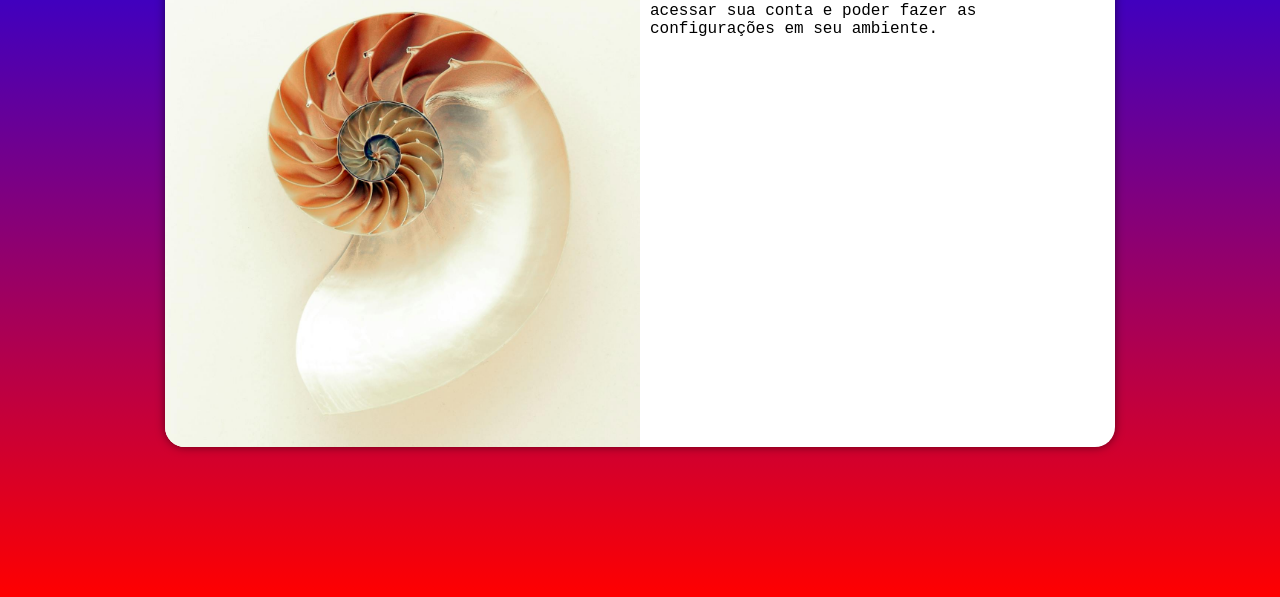
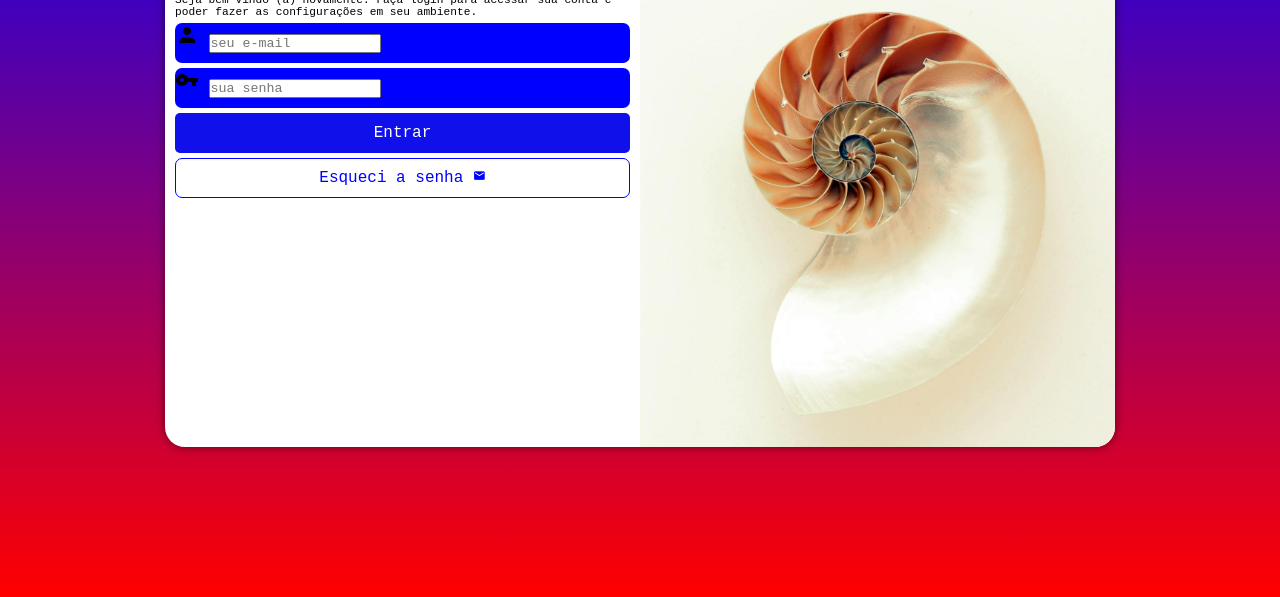
Before and after one commit to cogitoleandro/projeto-login, a plain HTML site: page index.html in a window 1280 px wide. Shown: the part 203-800 px from the top of the page. Drawn offline with Linux system fonts and the light colour scheme.

Commit message:
desenvolvendo o estilo do formulario

```diff
--- a/estilos/media-query.css
+++ b/estilos/media-query.css
@@ -29,13 +29,13 @@
         width: 950px;
     }
     section#login > div#imagem {
-        float: left;
+        float: right;
         width: 50%;
         height: 100%;
 
     }
     section#login > div#formulario {
-        float: right;
+        float: left;
         width: 50%;
     }
 }
--- a/estilos/style.css
+++ b/estilos/style.css
@@ -24,7 +24,7 @@ section#login {
     overflow: hidden; /* Este atributo faz com que o que esta fora da borda (margem) saia. Assim a borda voltará em seu formato normal, observe ao retira-lo ... */
 
     background-color: white;
-    width: 250px;
+    width: 280px;
     height: 500px;
     border-radius: 20px;
     box-shadow: 0px 0px 10px rgba(0, 0, 0, 0.521);
@@ -44,3 +44,59 @@ section#login > div#formulario {
     padding: 10px;
 
 }
+div#formulario > h1 {
+    text-align: center;
+    margin-bottom: 10px;
+}
+div#formulario > p {
+    font-size: 0.7em;
+}
+form > input[type=submit] {
+    display: block;
+    font-size: 1em;
+    width: 100%;
+    height: 40px;
+    background-color: rgba(15, 15, 235, 0.993);
+    color: white;
+    border: none;
+    border-radius: 5px;
+    cursor: pointer;
+
+}
+form > input[type=submit]:hover {
+    background-color: rgb(7, 7, 180);
+}
+form > a.botao {
+    display: block;
+    text-align: center;
+    font-size: 1em;
+    width: 100%;
+    height: 40px;
+    padding-top: 10px;
+    margin-top: 5px;
+    background-color: white;
+    color: blue;
+    border: 1px solid blue;
+    border-radius: 7px;
+    text-decoration: none;
+
+
+}
+form > a.botao > i {
+    font-size: 0.8em;
+}
+form > a.botao:hover {
+    background-color: rgb(5, 5, 175);
+    color: white;
+}
+form > div.campo {
+    background-color: blue;
+    display: block;
+    width: 100%;
+    height: 40px;
+    border-radius: 7px;
+    margin: 5px 0px;
+}
+div.campo > label {
+    display: none;
+}
--- a/index.html
+++ b/index.html
@@ -4,6 +4,7 @@
     <meta charset="UTF-8">
     <meta name="viewport" content="width=device-width, initial-scale=1.0">
     <title>Login</title>
+    <link href="https://fonts.googleapis.com/icon?family=Material+Icons" rel="stylesheet">
     <link rel="stylesheet" href="estilos/style.css">
     <link rel="stylesheet" href="estilos/media-query.css">
 </head>
@@ -17,8 +18,20 @@
                 <h1>Login</h1>
                 <p>Seja bem vindo (a) novamente. Faça login para acessar sua conta e poder fazer as configurações em seu ambiente.</p>
                 <form action="login.php" method="post">
-
-
+                    <div class="campo">
+                        <i class = "material-icons">person</i>
+                        <input type="email" name="login" id="ilogin" placeholder="seu e-mail" autocomplete="email" required maxlength="30">
+                        <label for="ilogin">Login</label>
+                    </div>
+                    <div class="campo">
+                        <i class = "material-icons">vpn_key</i>
+                        <input type="password" name="senha" id="isenha" placeholder="sua senha" autocomplete="current-password" required minlength="8" maxlength="20">
+                        <label for="isenha">Senha</label>
+                    </div>
+                    <input type="submit" value="Entrar">
+                    <a class="botao" href="#">Esqueci a senha
+                        <i class = "material-icons">mail</i>
+                    </a>
                 </form>
             </div>
         </section>
```
